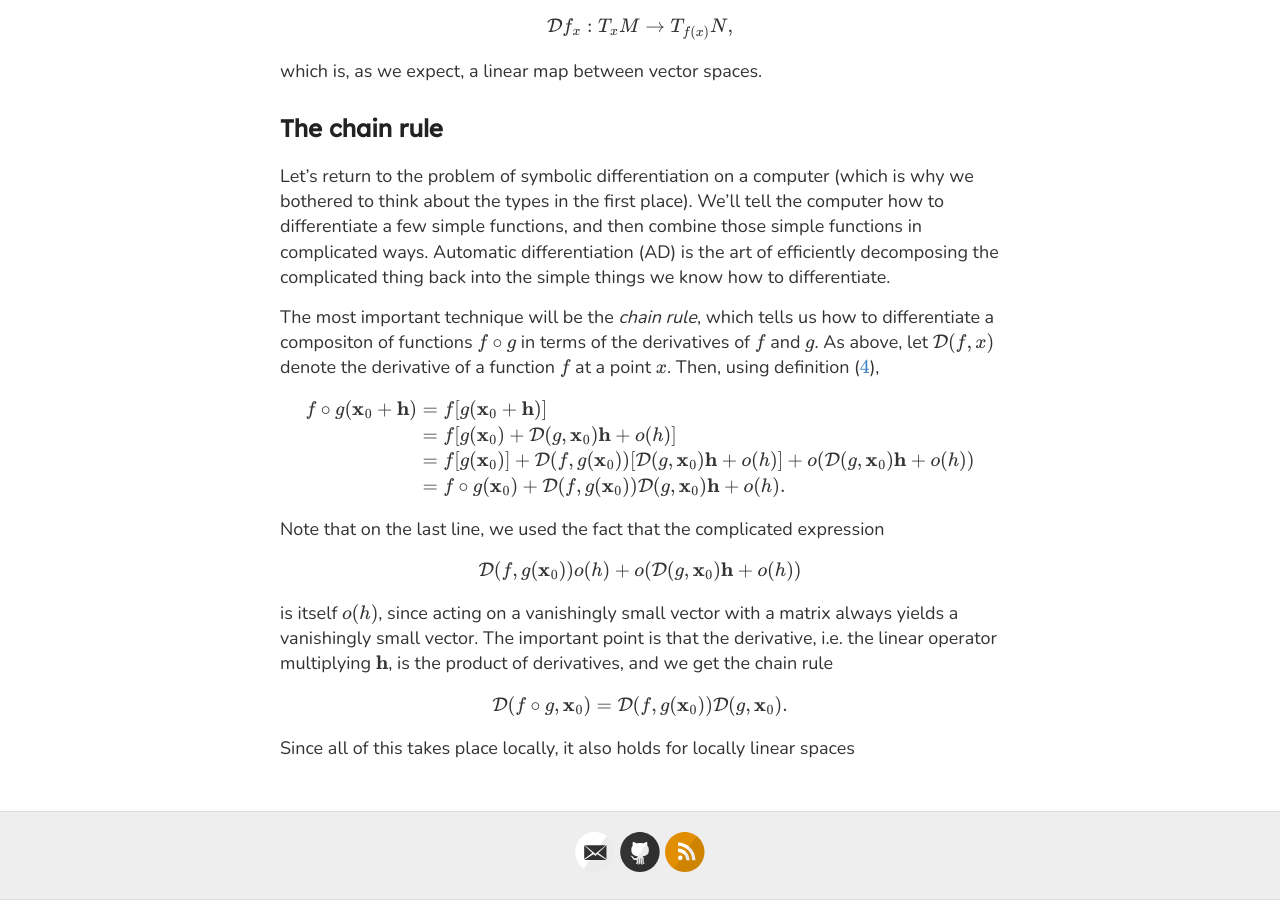
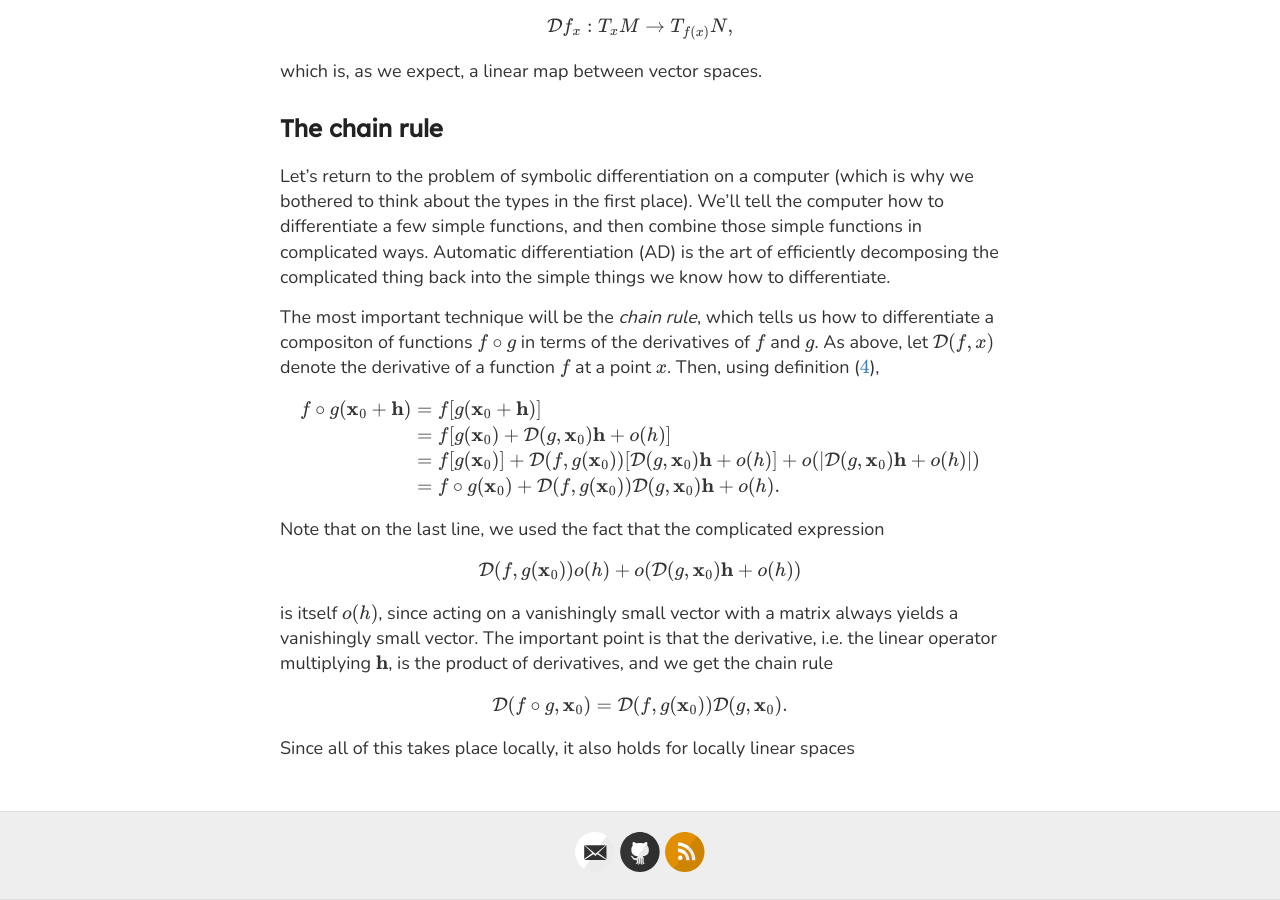
Before and after one commit to heptarch/heptarch.github.io, a Jekyll site: the page built from drafts/type-diff.md, in a window 1280 px wide and 900 px high, scrolled down 4973 px. Built offline with Jekyll 4.4.1, drawn with Linux system fonts in a browser that asks for light colours; our own code applies the rules of GitHub Pages for plain Markdown files; formulas are drawn with MathJax 3; a script that is not in the unit is left out.

```diff
--- a/drafts/type-diff.md
+++ b/drafts/type-diff.md
@@ -273,7 +273,7 @@ $$
 f \circ g (\mathbf{x}_0 + \mathbf{h}) & =
 f[g (\mathbf{x}_0 + \mathbf{h})] \\
 & = f [g (\mathbf{x}_0) + \mathcal{D}(g, \mathbf{x}_0) \mathbf{h} + o(h)] \\
-& = f [g (\mathbf{x}_0)] + \mathcal{D}(f, g(\mathbf{x}_0)) [\mathcal{D}(g, \mathbf{x}_0) \mathbf{h} + o(h)] + o(\mathcal{D}(g, \mathbf{x}_0) \mathbf{h} + o(h)) \\
+& = f [g (\mathbf{x}_0)] + \mathcal{D}(f, g(\mathbf{x}_0)) [\mathcal{D}(g, \mathbf{x}_0) \mathbf{h} + o(h)] + o(|\mathcal{D}(g, \mathbf{x}_0) \mathbf{h} + o(h)|) \\
 & = f \circ g (\mathbf{x}_0) + \mathcal{D}(f, g(\mathbf{x}_0)) \mathcal{D}(g, \mathbf{x}_0) \mathbf{h} + o(h).
 \end{align*}
 $$
```
